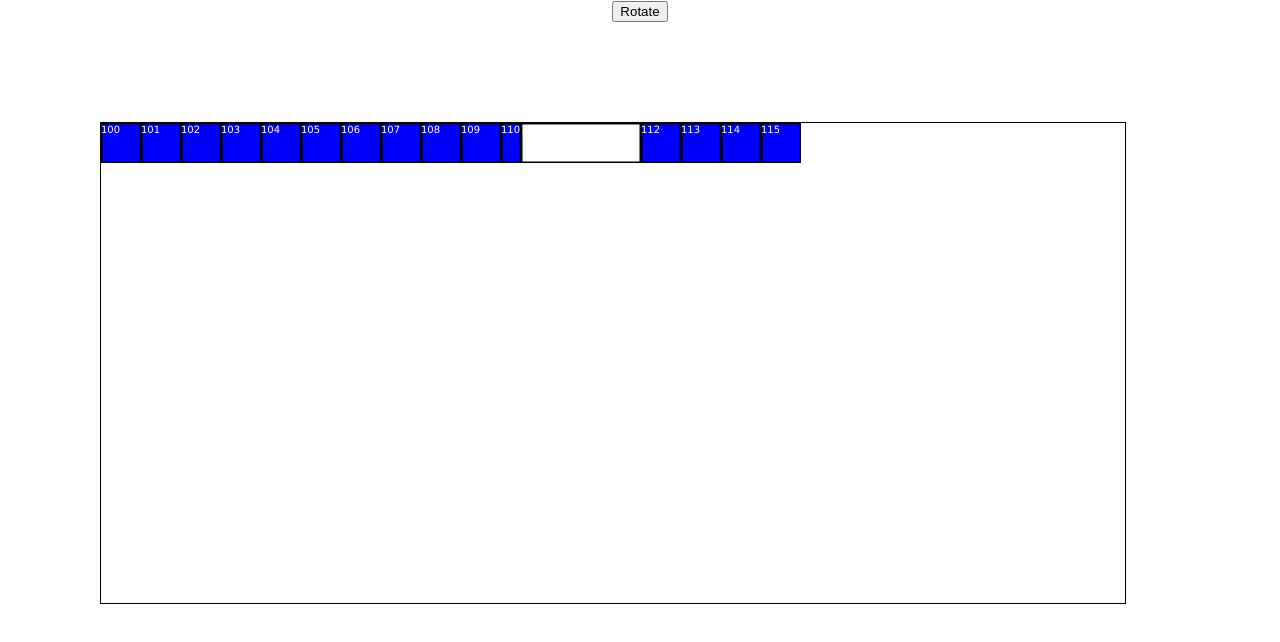
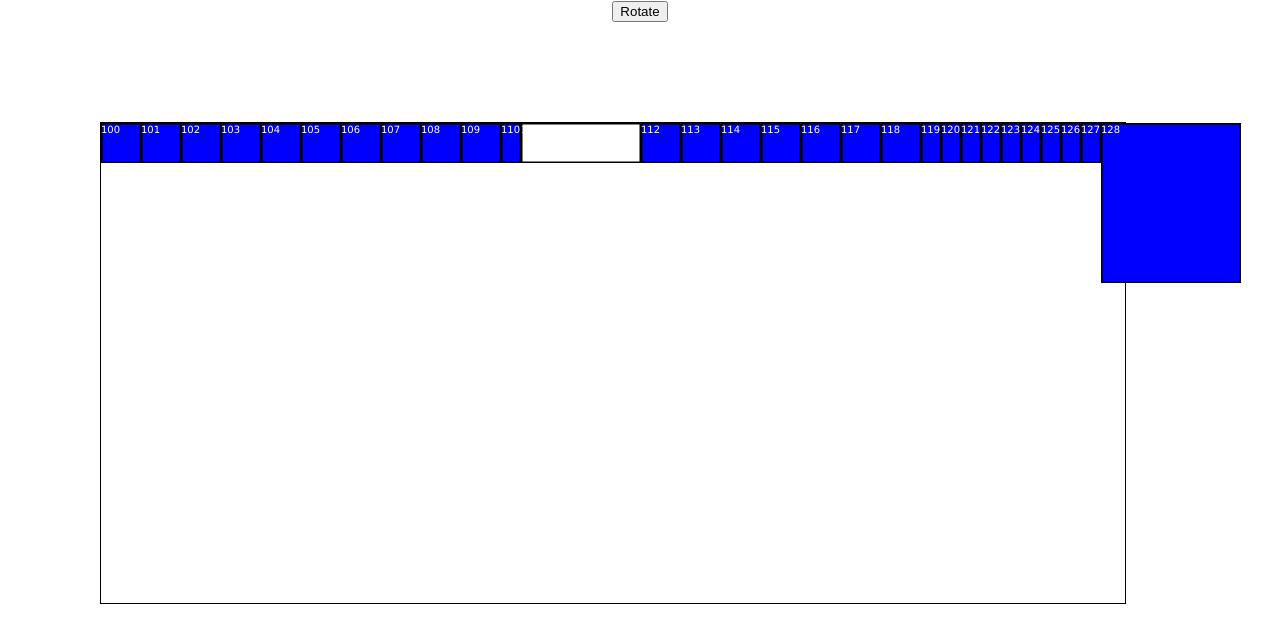
Before and after one commit to tian-dutoit/floor-plan, a React (Create React App) app: page / in a window 1280 px wide. Shown: the top 642 px of the page. Built offline with nearby package versions, Linux system fonts and the light colour scheme.

Commit message:
additional data

```diff
--- a/src/components/Homepage.jsx
+++ b/src/components/Homepage.jsx
@@ -36,7 +36,26 @@ export class Homepage extends Component {
         { id: 112, width: 40, length: 40, coords: [540, 0], isContainer: true },
         { id: 113, width: 40, length: 40, coords: [580, 0], isContainer: true },
         { id: 114, width: 40, length: 40, coords: [620, 0], isContainer: true },
-        { id: 115, width: 40, length: 40, coords: [660, 0], isContainer: true }
+        { id: 115, width: 40, length: 40, coords: [660, 0], isContainer: true },
+        { id: 116, width: 40, length: 40, coords: [700, 0], isContainer: true },
+        { id: 117, width: 40, length: 40, coords: [740, 0], isContainer: true },
+        { id: 118, width: 40, length: 40, coords: [780, 0], isContainer: true },
+        { id: 119, width: 20, length: 40, coords: [820, 0], isContainer: true },
+        { id: 120, width: 20, length: 40, coords: [840, 0], isContainer: true },
+        { id: 121, width: 20, length: 40, coords: [860, 0], isContainer: true },
+        { id: 122, width: 20, length: 40, coords: [880, 0], isContainer: true },
+        { id: 123, width: 20, length: 40, coords: [900, 0], isContainer: true },
+        { id: 124, width: 20, length: 40, coords: [920, 0], isContainer: true },
+        { id: 125, width: 20, length: 40, coords: [940, 0], isContainer: true },
+        { id: 126, width: 20, length: 40, coords: [960, 0], isContainer: true },
+        { id: 127, width: 20, length: 40, coords: [980, 0], isContainer: true },
+        {
+          id: 128,
+          width: 140,
+          length: 160,
+          coords: [1000, 0],
+          isContainer: true
+        }
       ]
     }
     this.handleClick = this.handleClick.bind(this)
```
